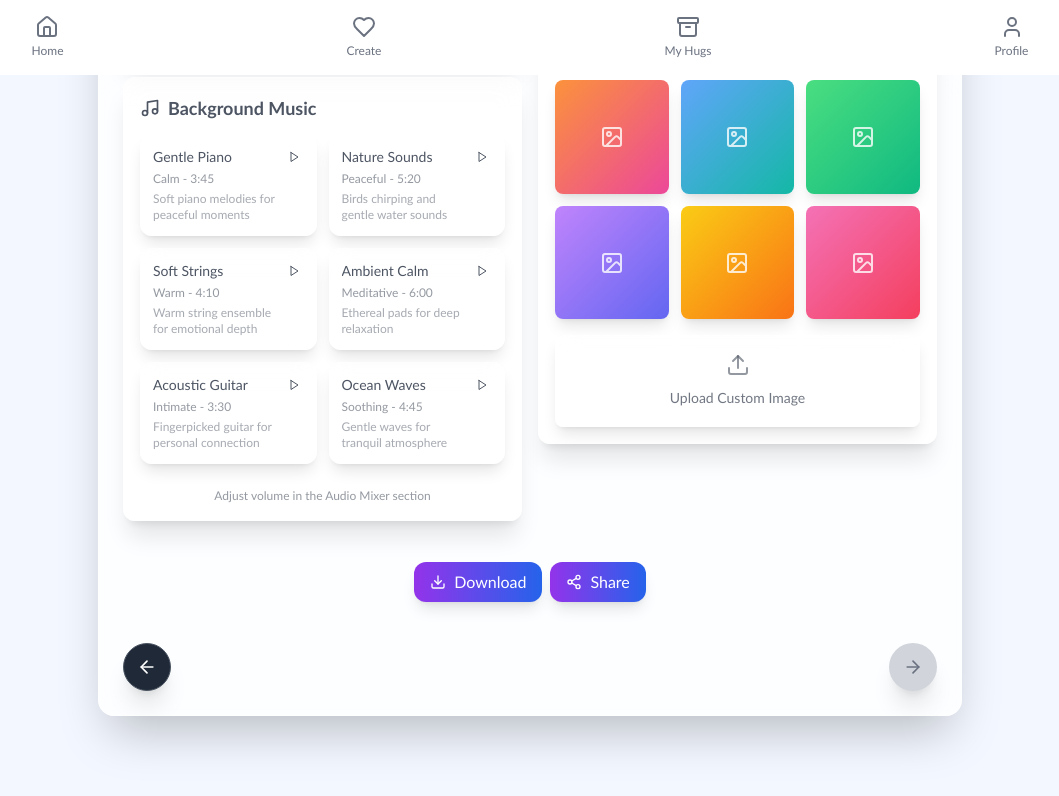
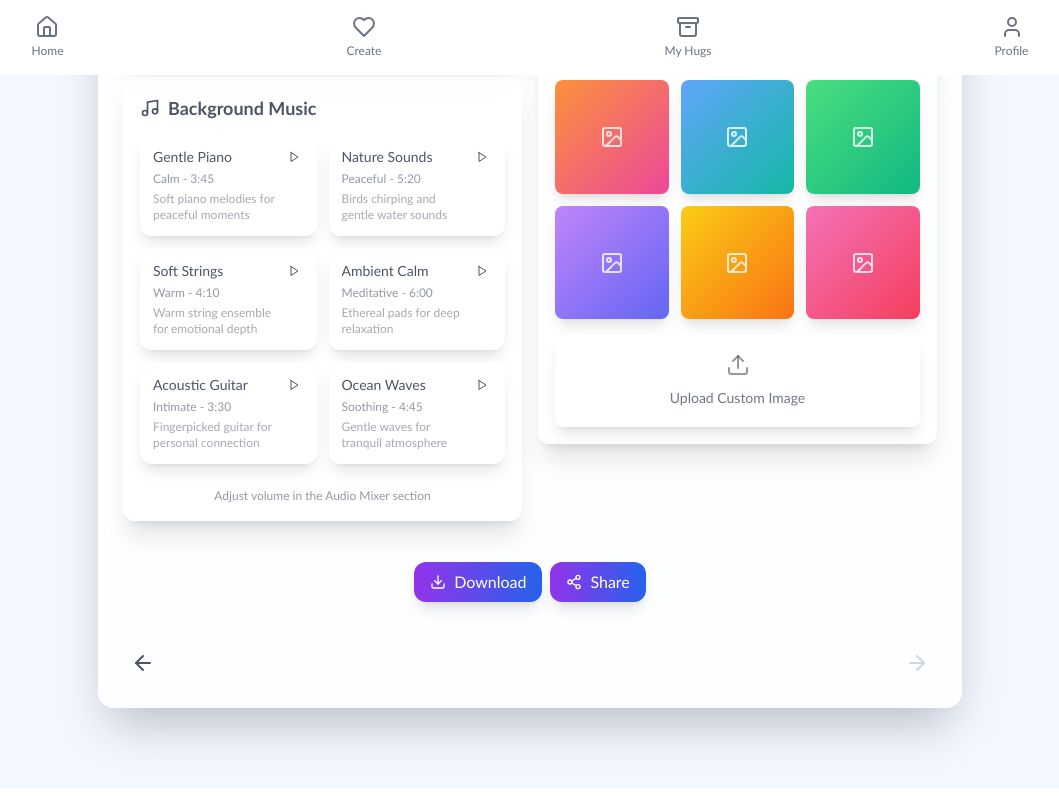
Before and after one commit to thecustomsoundarchitect/SoulLiftAudio_9, a React (Vite) app: page /audio-hug in a window 1280 px wide. Shown: the part 725-1521 px from the top of the page, without its empty margins (110-1169 px from the left). Built offline with nearby package versions, Linux system fonts and the light colour scheme.

Commit message:
Fix Arrow Button Styling to Text Color

```diff
--- a/src/pages/AudioHugPage.tsx
+++ b/src/pages/AudioHugPage.tsx
@@ -346,21 +346,21 @@ With gratitude and love`
 
           <div className="flex justify-between items-center mt-6 pt-4 border-t border-white/30">
             <Link href="/craft">
-              <button className="flex items-center justify-center w-12 h-12 bg-gray-800 hover:bg-gray-700 text-white rounded-full transition-all duration-200 shadow-xl border border-gray-600">
-                <ArrowLeft className="w-5 h-5" />
+              <button className="text-[#4D5563] hover:text-purple-600 transition-colors duration-200 p-2">
+                <ArrowLeft className="w-6 h-6" />
               </button>
             </Link>
 
             <Link href="/my-hugs">
               <button
                 disabled={!hasAudio}
-                className={`flex items-center justify-center w-12 h-12 rounded-full font-medium transition-all duration-300 shadow-xl ${
+                className={`transition-colors duration-200 p-2 ${
                   hasAudio
-                    ? 'bg-gray-800 hover:bg-gray-700 text-white border border-gray-600'
-                    : 'bg-gray-300 cursor-not-allowed text-gray-500'
+                    ? 'text-[#4D5563] hover:text-purple-600'
+                    : 'text-gray-300 cursor-not-allowed'
                 }`}
               >
-                <ArrowLeft className="w-5 h-5 rotate-180" />
+                <ArrowLeft className="w-6 h-6 rotate-180" />
               </button>
             </Link>
           </div>
--- a/src/pages/CraftPage.tsx
+++ b/src/pages/CraftPage.tsx
@@ -265,21 +265,21 @@ With gratitude and love`
         {/* Navigation */}
         <div className="flex justify-between items-center mt-6 pt-4 border-t border-white/30">
           <Link href="/gather">
-            <button className="flex items-center justify-center w-12 h-12 bg-gray-800 hover:bg-gray-700 text-white rounded-full transition-all duration-200 shadow-xl border border-gray-600">
-              <ArrowLeft className="w-5 h-5" />
+            <button className="text-[#4D5563] hover:text-purple-600 transition-colors duration-200 p-2">
+              <ArrowLeft className="w-6 h-6" />
             </button>
           </Link>
 
           <Link href="/audio-hug">
             <button
               disabled={!message.trim()}
-              className={`flex items-center justify-center w-12 h-12 rounded-full font-medium transition-all duration-300 shadow-xl ${
+              className={`transition-colors duration-200 p-2 ${
                 message.trim()
-                  ? 'bg-gray-800 hover:bg-gray-700 text-white border border-gray-600'
-                  : 'bg-gray-300 cursor-not-allowed text-gray-500'
+                  ? 'text-[#4D5563] hover:text-purple-600'
+                  : 'text-gray-300 cursor-not-allowed'
               }`}
             >
-              <ArrowLeft className="w-5 h-5 rotate-180" />
+              <ArrowLeft className="w-6 h-6 rotate-180" />
             </button>
           </Link>
         </div>
--- a/src/pages/DefinePage.tsx
+++ b/src/pages/DefinePage.tsx
@@ -290,17 +290,17 @@ export default function DefinePage() {
           {/* Navigation */}
           <div className="flex justify-between items-center mt-6 pt-4 border-t border-white/30">
             <Link href="/">
-              <button className="flex items-center justify-center w-12 h-12 bg-gray-800 hover:bg-gray-700 text-white rounded-full transition-all duration-200 shadow-xl border border-gray-600">
-                <ArrowLeft className="w-5 h-5" />
+              <button className="text-[#4D5563] hover:text-purple-600 transition-colors duration-200 p-2">
+                <ArrowLeft className="w-6 h-6" />
               </button>
             </Link>
 
             <Link href="/gather">
               <button
                 onClick={handleContinue}
-                className="flex items-center justify-center w-12 h-12 rounded-full font-medium transition-all duration-300 shadow-xl bg-gray-800 hover:bg-gray-700 text-white border border-gray-600"
+                className="text-[#4D5563] hover:text-purple-600 transition-colors duration-200 p-2"
               >
-                <ArrowRight className="w-5 h-5" />
+                <ArrowRight className="w-6 h-6" />
               </button>
             </Link>
           </div>
--- a/src/pages/GatherPage.tsx
+++ b/src/pages/GatherPage.tsx
@@ -226,21 +226,21 @@ export default function GatherPage() {
         {/* Navigation */}
         <div className="flex justify-between items-center mt-6">
           <Link href="/define">
-            <button className="flex items-center justify-center w-12 h-12 bg-gray-800 hover:bg-gray-700 text-white rounded-full transition-all duration-200 shadow-xl border border-gray-600">
-              <ArrowLeft className="w-5 h-5" />
+            <button className="text-[#4D5563] hover:text-purple-600 transition-colors duration-200 p-2">
+              <ArrowLeft className="w-6 h-6" />
             </button>
           </Link>
 
           <Link href="/craft">
             <button
               disabled={!canProceed}
-              className={`flex items-center justify-center w-12 h-12 rounded-full font-medium transition-all duration-300 shadow-xl ${
+              className={`transition-colors duration-200 p-2 ${
                 canProceed
-                  ? 'bg-gray-800 hover:bg-gray-700 text-white border border-gray-600'
-                  : 'bg-gray-300 cursor-not-allowed text-gray-500'
+                  ? 'text-[#4D5563] hover:text-purple-600'
+                  : 'text-gray-300 cursor-not-allowed'
               }`}
             >
-              <ArrowRight className="w-5 h-5" />
+              <ArrowRight className="w-6 h-6" />
             </button>
           </Link>
         </div>
```
